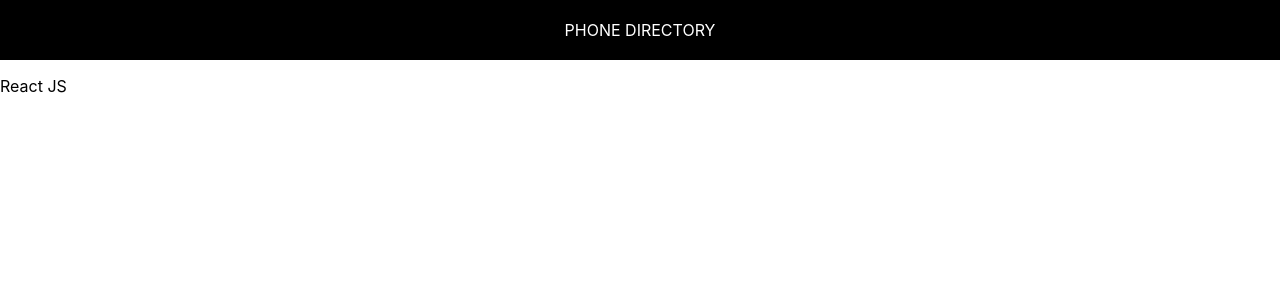
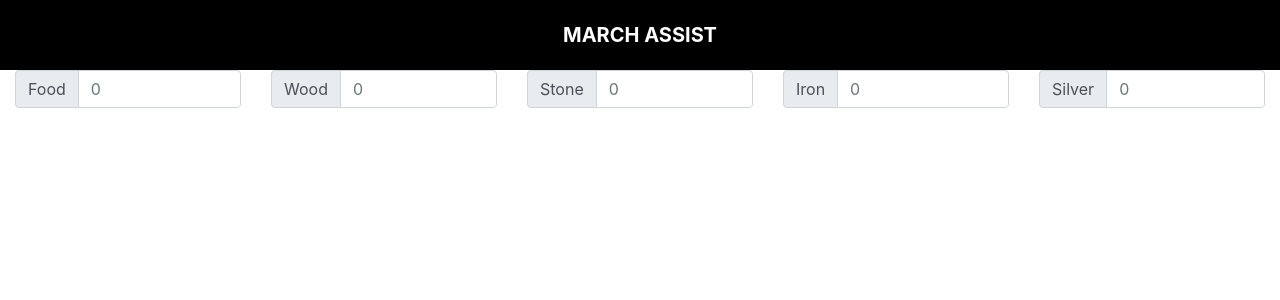
Before and after one commit to AmanPathak8184/PromanFrontend, a React (Create React App) app: page / in a window 1280 px wide. Shown: the top 300 px of the page. Built offline with nearby package versions, Linux system fonts and the light colour scheme.

Commit message:
React-Strap Added

```diff
--- a/package.json
+++ b/package.json
@@ -6,7 +6,9 @@
     "@testing-library/jest-dom": "^5.11.6",
     "@testing-library/react": "^11.2.0",
     "@testing-library/user-event": "^12.2.2",
+    "bootstrap": "^4.5.3",
     "react": "^17.0.1",
+    "react-bootstrap": "^1.4.0",
     "react-dom": "^17.0.1",
     "react-scripts": "4.0.0",
     "web-vitals": "^0.2.4"
--- /dev/null
+++ b/src/App.css
@@ -0,0 +1,7 @@
+#ColumnBorder{
+
+    border: 2px solid red;
+    margin-right: 1%;
+    margin-left: 1%;
+
+}
--- a/src/App.js
+++ b/src/App.js
@@ -2,6 +2,9 @@
 import React, { Component } from 'react';
 
 import Header from './Header';
+import Calculator from './Calculator';
+
+import './App.css';
 
 function App() {
 
@@ -10,8 +13,8 @@ function App() {
     <div id="Test">
 
       <Header />
+      <Calculator />
 
-      <p>React JS</p>
     </div>
 
   );
--- /dev/null
+++ b/src/Calculator.js
@@ -0,0 +1,119 @@
+import React from 'react';
+import { Col, Container, FormControl, InputGroup, Row } from 'react-bootstrap';
+import './Calculator.css';
+
+const Calculator = function () {
+
+    return (
+
+        <Container fluid>
+
+
+
+            <Row id="Resources">
+                <Col id="FoodBlock">
+
+                    <InputGroup     >
+
+                        <InputGroup.Prepend>
+                            <InputGroup.Text id="Food">Food</InputGroup.Text>
+                        </InputGroup.Prepend>
+                        <FormControl
+
+                            type="number"
+                            placeholder="0"
+                            aria-label=""
+                            aria-describedby="Food"
+                        />
+
+                    </InputGroup>
+
+                </Col>
+
+                <Col id="WoodBlock">
+
+                    <InputGroup     >
+
+                        <InputGroup.Prepend>
+                            <InputGroup.Text id="Wood">Wood</InputGroup.Text>
+                        </InputGroup.Prepend>
+                        <FormControl
+
+                            type="number"
+                            placeholder="0"
+                            aria-label=""
+                            aria-describedby="Wood"
+                        />
+
+                    </InputGroup>
+
+                </Col>
+
+                <Col id="StoneBlock">
+
+                    <InputGroup     >
+
+                        <InputGroup.Prepend>
+                            <InputGroup.Text id="Stone">Stone</InputGroup.Text>
+                        </InputGroup.Prepend>
+                        <FormControl
+
+                            type="number"
+                            placeholder="0"
+                            aria-label=""
+                            aria-describedby="Stone"
+                        />
+
+                    </InputGroup>
+
+                </Col>
+
+                <Col id="IronBlock">
+
+                    <InputGroup     >
+
+                        <InputGroup.Prepend>
+                            <InputGroup.Text id="Iron">Iron</InputGroup.Text>
+                        </InputGroup.Prepend>
+                        <FormControl
+
+                            type="number"
+                            placeholder="0"
+                            aria-label=""
+                            aria-describedby="Iron"
+                        />
+
+                    </InputGroup>
+
+                </Col>
+
+                <Col id="Silver">
+
+                    <InputGroup     >
+
+                        <InputGroup.Prepend>
+                            <InputGroup.Text id="Silver">Silver</InputGroup.Text>
+                        </InputGroup.Prepend>
+                        <FormControl
+
+                            type="number"
+                            placeholder="0"
+                            aria-label=""
+                            aria-describedby="Silver"
+                        />
+
+                    </InputGroup>
+
+                </Col>
+
+            </Row>
+
+
+
+
+        </Container>
+
+    )
+}
+
+export default Calculator;
--- /dev/null
+++ b/src/Header.css
@@ -0,0 +1,10 @@
+
+.Header {
+    text-align: center;
+    background: black;
+    color: white;
+    padding: 20px;
+    text-transform: uppercase;
+    font-weight: bold;
+    font-size: 20px;
+}
--- a/src/Header.js
+++ b/src/Header.js
@@ -1,12 +1,18 @@
 import React from 'react';
+import './Header.css';
+
+
 
 // This is a Functional Component
 
 const Header = function () {
+
+
+
     return (
-        <div style={{textAlign: 'center', padding:20, background: '#000' , color:'#FFF' , textTransform:'uppercase'}}>
+        <div className="Header">
 
-            Phone Directory
+            March Assist
 
         </div>
     )
--- a/src/index.js
+++ b/src/index.js
@@ -3,6 +3,7 @@ import ReactDOM from 'react-dom';
 import './index.css';
 import App from './App';
 import reportWebVitals from './reportWebVitals';
+import 'bootstrap/dist/css/bootstrap.min.css';
 
 ReactDOM.render(
   <React.StrictMode>
```
Also changed, not shown: src/Calculator.css (added), 1 other file (tests, documents, lock files or other folders).
